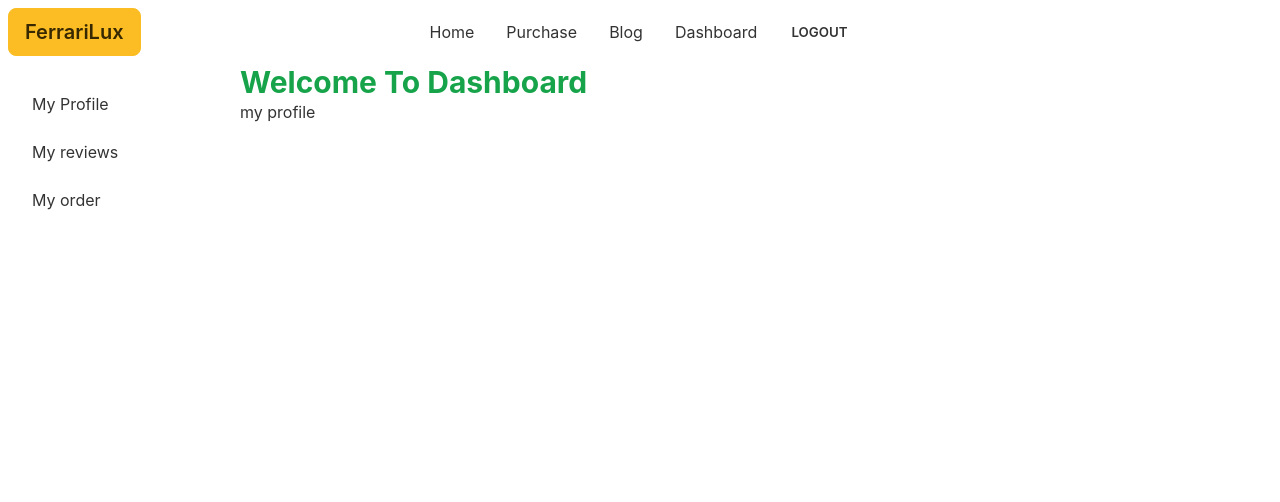
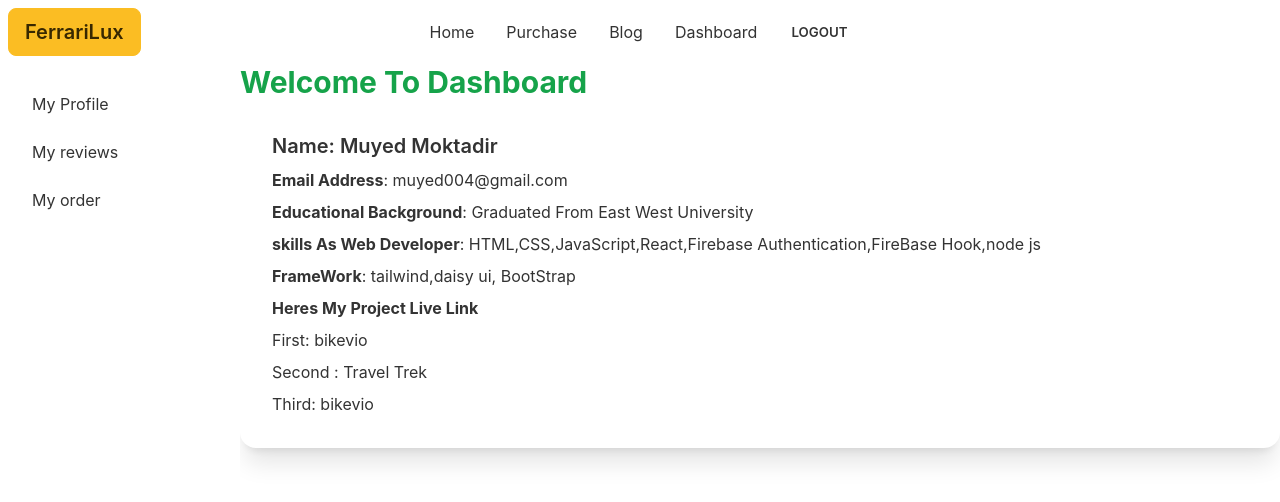
Before and after one commit to muyed-moktadir/ferrarilux-client-side--manufacturer-website, a React (Create React App) app: page /dashboard in a window 1280 px wide. Shown: the top 502 px of the page. Built offline with nearby package versions, Linux system fonts and the light colour scheme; no server answers; sample sign-in values are in the browser's storage.

Commit message:
MY PROFILE

```diff
--- a/src/pages/Dashboard/Myprofile.js
+++ b/src/pages/Dashboard/Myprofile.js
@@ -1,10 +1,22 @@
-import React from 'react';
+import React from "react";
+import { Link } from "react-router-dom";
 
 const Myprofile = () => {
-    return (
-        <div><h2>my profile</h2>
-        </div>
-    );
+  return (
+    <div class="card card-side bg-base-100 shadow-xl">
+  <div class="card-body">
+    <h2 class="card-title">Name: Muyed Moktadir</h2>
+    <h3><strong>Email Address</strong>: muyed004@gmail.com</h3>
+    <h3><strong>Educational Background</strong>: Graduated From East West University</h3>
+    <h3><strong>skills As Web Developer</strong>: HTML,CSS,JavaScript,React,Firebase Authentication,FireBase Hook,node js</h3>
+    <h3><strong>FrameWork</strong>: tailwind,daisy ui, BootStrap</h3>
+     <strong>Heres My Project Live Link</strong>
+      <h3>First:<a target='_blank' href="https://bikevio-newproject.web.app/"> bikevio </a> </h3>
+      <h3>Second :<a target='_blank' href="https://travel-trek-e5c58.web.app/"> Travel Trek</a></h3>
+      <h3>Third: <a target='_blank' href="https://starlit-melomakarona-1635ec.netlify.app/"> bikevio </a> </h3>
+  </div>
+</div>
+  );
 };
 
 export default Myprofile;
```
